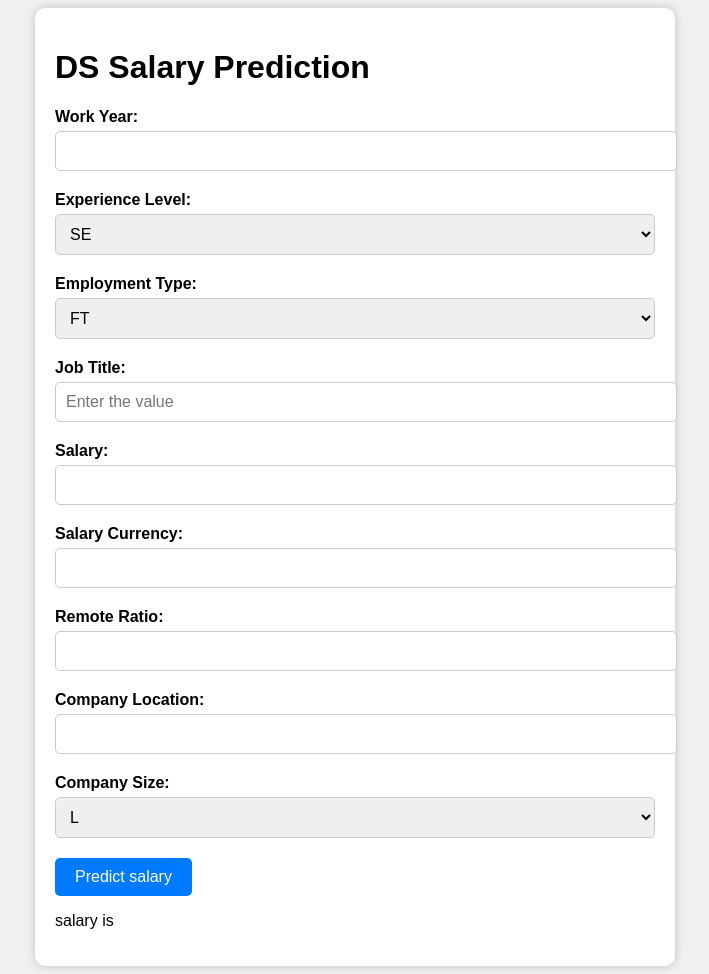
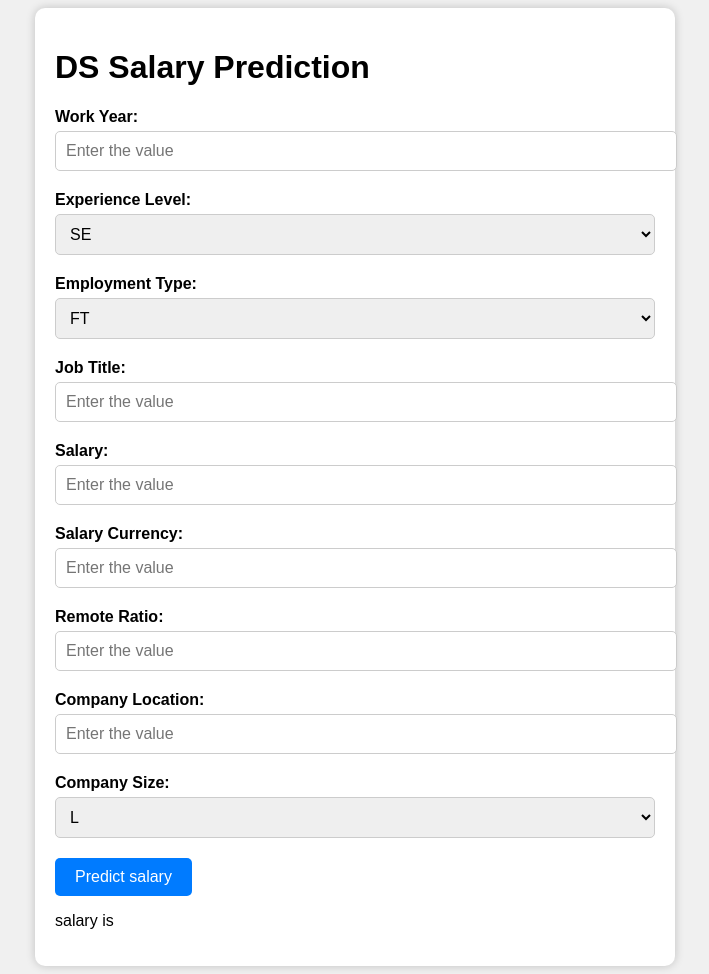
Before and after one commit to jesnavarghese/salary_pred, a Flask app: page / in a window 1280 px wide. Shown: the whole page, without its empty margins (285-994 px from the left). Run offline with Flask 3, Linux system fonts and the light colour scheme; parts of the project's set-up code (start-up, migrations or seed data) failed here and were passed over.

Commit message:
Add files via upload

```diff
--- a/templates/index.html
+++ b/templates/index.html
@@ -62,7 +62,7 @@
         <form method="POST" action="/predict">
         <div class="input-group">
             <label for="input1">Work Year:</label>
-            <input type="number" id="input1" name="input1" required>
+            <input type="number" id="input1" name="input1" placeholder="Enter the value" required>
         </div>
         <div class="input-group">
             <label for="input2">Experience Level:</label>
@@ -88,19 +88,19 @@
         </div>
         <div class="input-group">
             <label for="input5">Salary:</label>
-            <input type="number" id="input5" name="input5" required>
+            <input type="number" id="input5" name="input5" placeholder="Enter the value" required>
         </div>
         <div class="input-group">
             <label for="input6">Salary Currency:</label>
-            <input type="text" id="input6" name="input6" required>
+            <input type="text" id="input6" name="input6" placeholder="Enter the value" required>
         </div>
         <div class="input-group">
             <label for="input7">Remote Ratio:</label>
-            <input type="number" id="input7" name="input7" required>
+            <input type="number" id="input7" name="input7" placeholder="Enter the value" required>
         </div>
         <div class="input-group">
             <label for="input8">Company Location:</label>
-            <input type="text" id="input8" name="input8" required>
+            <input type="text" id="input8" name="input8" placeholder="Enter the value" required>
         </div>
         <div class="input-group">
             <label for="input9">Company Size:</label>
```
